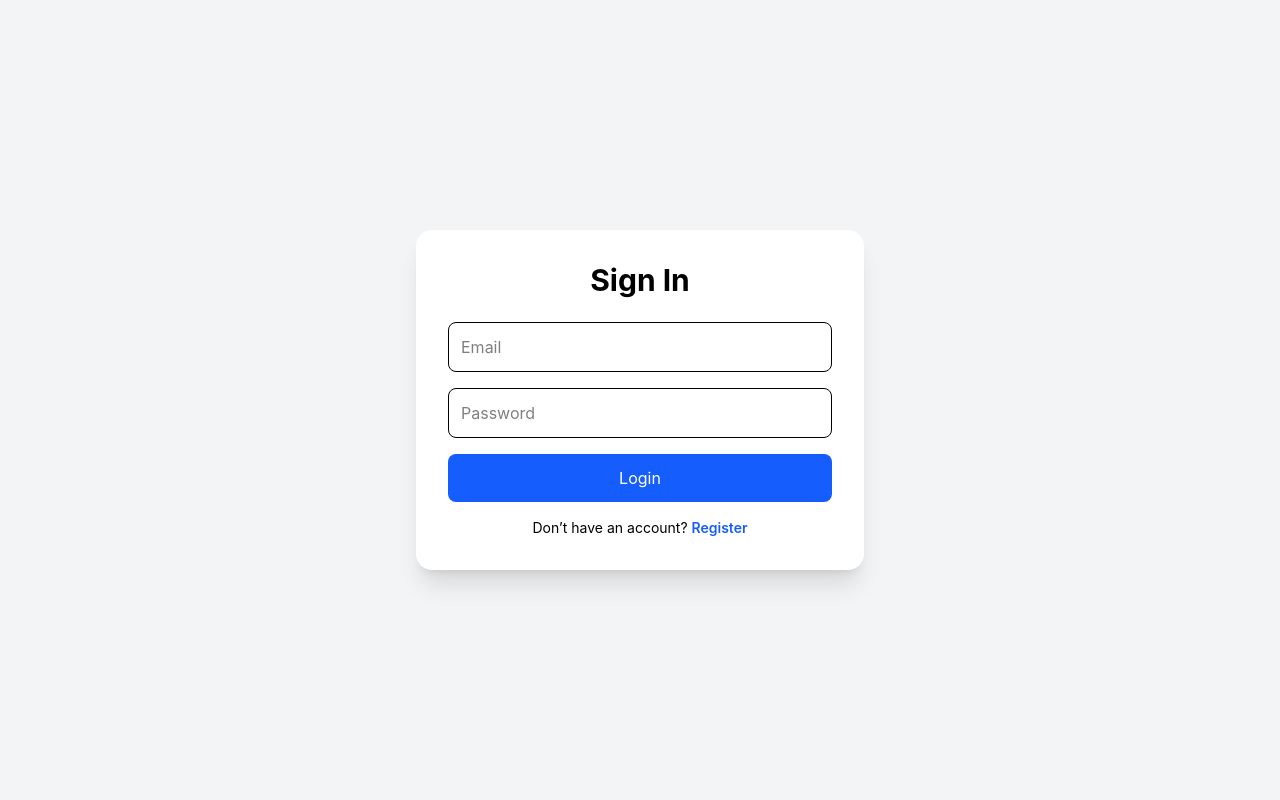
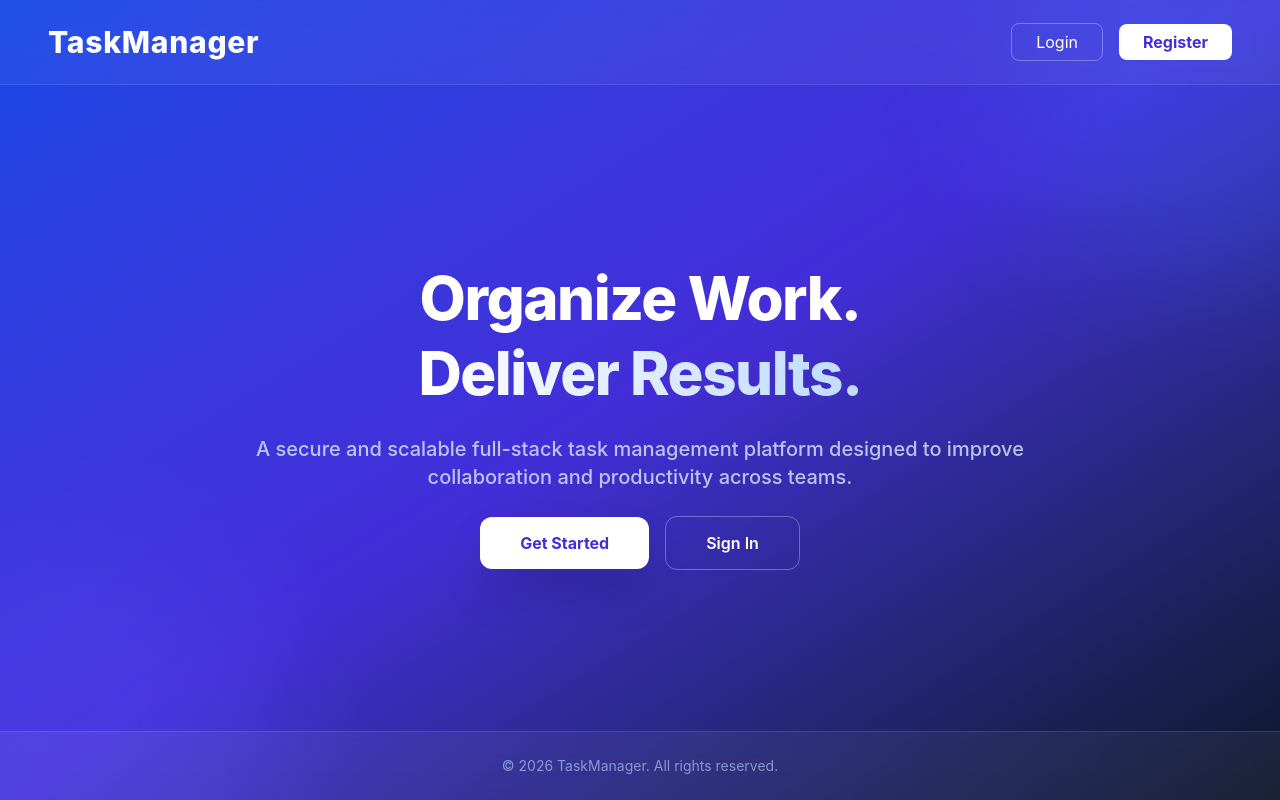
Before and after one commit to BBoruah10/Task_Manager, a React app in the folder frontend/: page / in a window 1280 px wide. Before the commit this address led to /login. Built offline with nearby package versions, Linux system fonts and the light colour scheme; the HTML template or start-up script is replaced by a standard one.

Commit message:
Upgraded the UI

```diff
--- a/frontend/package.json
+++ b/frontend/package.json
@@ -12,6 +12,7 @@
   "dependencies": {
     "@tailwindcss/vite": "^4.2.0",
     "axios": "^1.13.5",
+    "framer-motion": "^12.34.3",
     "lucide-react": "^0.575.0",
     "react": "^19.2.0",
     "react-dom": "^19.2.0",
--- a/frontend/src/App.jsx
+++ b/frontend/src/App.jsx
@@ -7,6 +7,7 @@ import Dashboard from "./pages/Dashboard";
 import ProtectedRoute from "./components/ProtectedRoute";
 import Tasks from "./pages/Tasks";
 import CreateTask from "./pages/CreateTask";
+import Home from "./pages/Home";
 
 // Prevent logged-in users from going back to login/register
 const PublicRoute = ({ children }) => {
@@ -19,7 +20,10 @@ function App() {
     <BrowserRouter>
       <AuthProvider>
         <Routes>
+
+          <Route path="/" element={<Home />} />
           {/* Public Routes */}
+
           <Route
             path="/login"
             element={
@@ -64,7 +68,7 @@ function App() {
             }
           />
           {/* Default Route */}
-          <Route path="*" element={<Navigate to="/login" />} />
+          <Route path="*" element={<Navigate to="/" />} />
         </Routes>
       </AuthProvider>
     </BrowserRouter>
--- /dev/null
+++ b/frontend/src/pages/Home.jsx
@@ -0,0 +1,110 @@
+import { Link } from "react-router-dom";
+import { motion } from "framer-motion";
+
+const Home = () => {
+  return (
+    <div className="relative min-h-screen text-white flex flex-col overflow-hidden">
+
+      {/* Animated Gradient Background */}
+      <div className="absolute inset-0 bg-gradient-to-br from-blue-700 via-indigo-700 to-slate-900"></div>
+
+      {/* Floating Glow Effects */}
+      <motion.div
+        animate={{ y: [0, -20, 0] }}
+        transition={{ repeat: Infinity, duration: 6 }}
+        className="absolute top-[-120px] right-[-120px] w-[400px] h-[400px] bg-blue-500 opacity-20 rounded-full blur-3xl"
+      />
+
+      <motion.div
+        animate={{ y: [0, 20, 0] }}
+        transition={{ repeat: Infinity, duration: 8 }}
+        className="absolute bottom-[-120px] left-[-120px] w-[400px] h-[400px] bg-indigo-500 opacity-20 rounded-full blur-3xl"
+      />
+
+      <div className="relative z-10 flex flex-col min-h-screen">
+
+        {/* Navbar */}
+        <nav className="flex justify-between items-center px-12 py-6 backdrop-blur-md bg-white/5 border-b border-white/10">
+          <h1 className="text-3xl font-extrabold tracking-wide">
+            TaskManager
+          </h1>
+
+          <div className="space-x-4">
+            <Link
+              to="/login"
+              className="px-6 py-2 rounded-lg border border-white/30 hover:bg-white/10 transition"
+            >
+              Login
+            </Link>
+
+            <Link
+              to="/register"
+              className="px-6 py-2 rounded-lg bg-white text-indigo-700 font-bold hover:bg-gray-100 transition"
+            >
+              Register
+            </Link>
+          </div>
+        </nav>
+
+        {/* Hero Section */}
+        <div className="flex flex-1 items-center justify-center px-6">
+          <motion.div
+            initial={{ opacity: 0, y: 40 }}
+            animate={{ opacity: 1, y: 0 }}
+            transition={{ duration: 0.8 }}
+            className="text-center max-w-3xl"
+          >
+            <h2 className="text-5xl md:text-6xl font-extrabold mb-6 leading-tight tracking-tight">
+              Organize Work.
+              <br />
+              <span className="bg-gradient-to-r from-white to-blue-200 bg-clip-text text-transparent">
+                Deliver Results.
+              </span>
+            </h2>
+
+            <p className="text-lg md:text-xl text-blue-100/80 mb-10 font-medium">
+              A secure and scalable full-stack task management platform
+              designed to improve collaboration and productivity across teams.
+            </p>
+
+            <div className="space-x-4">
+              <motion.div
+                whileHover={{ scale: 1.05 }}
+                whileTap={{ scale: 0.98 }}
+                className="inline-block"
+              >
+                <Link
+                  to="/register"
+                  className="px-10 py-4 bg-white text-indigo-700 font-bold rounded-xl shadow-2xl"
+                >
+                  Get Started
+                </Link>
+              </motion.div>
+
+              <motion.div
+                whileHover={{ scale: 1.05 }}
+                whileTap={{ scale: 0.98 }}
+                className="inline-block"
+              >
+                <Link
+                  to="/login"
+                  className="px-10 py-4 border border-white/30 rounded-xl hover:bg-white/10 transition font-semibold"
+                >
+                  Sign In
+                </Link>
+              </motion.div>
+            </div>
+          </motion.div>
+        </div>
+
+        {/* Footer */}
+        <footer className="text-center py-6 text-blue-200/60 text-sm border-t border-white/10 backdrop-blur-md bg-white/5">
+          © {new Date().getFullYear()} TaskManager. All rights reserved.
+        </footer>
+
+      </div>
+    </div>
+  );
+};
+
+export default Home;
--- a/frontend/src/pages/Login.jsx
+++ b/frontend/src/pages/Login.jsx
@@ -26,23 +26,45 @@ const Login = () => {
     }
   };
 
-  return (
-    <div className="min-h-screen flex items-center justify-center bg-gray-100">
-      <div className="w-full max-w-md bg-white p-8 rounded-2xl shadow-xl">
-        <h2 className="text-3xl font-bold text-center mb-6">Sign In</h2>
+ return (
+  <div className="relative min-h-screen flex items-center justify-center overflow-hidden">
+
+    {/* Background Gradient (Same as Home) */}
+    <div className="absolute inset-0 bg-gradient-to-br from-blue-700 via-indigo-700 to-slate-900"></div>
+
+    {/* Soft Glow */}
+    <div className="absolute top-[-150px] right-[-150px] w-[450px] h-[450px] bg-blue-500 opacity-20 rounded-full blur-3xl animate-pulse"></div>
+    <div className="absolute bottom-[-150px] left-[-150px] w-[450px] h-[450px] bg-indigo-500 opacity-20 rounded-full blur-3xl animate-pulse"></div>
+
+    {/* Animated Card */}
+    <div className="relative z-10 w-full max-w-md animate-fadeIn">
+
+      <div className="bg-gradient-to-br from-white via-blue-50 to-indigo-100
+                      p-10 rounded-3xl shadow-2xl border border-white/40">
+
+        <h2 className="text-4xl font-extrabold text-center text-slate-800 mb-2">
+          Welcome Back
+        </h2>
+
+        <p className="text-center text-slate-600 mb-8 font-medium">
+          Sign in to access your dashboard
+        </p>
 
         {error && (
-          <div className="bg-red-100 text-red-600 p-3 rounded mb-4 text-sm">
+          <div className="bg-red-100 text-red-600 p-3 rounded-lg mb-4 text-sm">
             {error}
           </div>
         )}
 
-        <form onSubmit={handleSubmit} className="space-y-4">
+        <form onSubmit={handleSubmit} className="space-y-5">
           <input
             type="email"
             required
             placeholder="Email"
-            className="w-full p-3 border rounded-lg focus:ring-2 focus:ring-blue-500 outline-none"
+            className="w-full p-3 bg-white border border-slate-300 rounded-xl
+                       text-slate-800 font-medium
+                       focus:ring-2 focus:ring-indigo-400
+                       focus:border-indigo-400 outline-none transition"
             onChange={(e) =>
               setForm({ ...form, email: e.target.value })
             }
@@ -52,24 +74,34 @@ const Login = () => {
             type="password"
             required
             placeholder="Password"
-            className="w-full p-3 border rounded-lg focus:ring-2 focus:ring-blue-500 outline-none"
+            className="w-full p-3 bg-white border border-slate-300 rounded-xl
+                       text-slate-800 font-medium
+                       focus:ring-2 focus:ring-indigo-400
+                       focus:border-indigo-400 outline-none transition"
             onChange={(e) =>
               setForm({ ...form, password: e.target.value })
             }
           />
 
-          <Button loading={loading}>Login</Button>
+          <div className="pt-2">
+            <Button loading={loading}>Login</Button>
+          </div>
         </form>
 
-        <p className="text-center text-sm mt-4">
+        <p className="text-center text-sm mt-6 text-slate-600 font-medium">
           Don’t have an account?{" "}
-          <Link to="/register" className="text-blue-600 font-semibold">
+          <Link
+            to="/register"
+            className="text-indigo-600 font-bold hover:underline"
+          >
             Register
           </Link>
         </p>
       </div>
     </div>
-  );
+  </div>
+);
+
 };
 
 export default Login;
--- a/frontend/src/pages/Register.jsx
+++ b/frontend/src/pages/Register.jsx
@@ -36,24 +36,45 @@ const Register = () => {
   };
 
   return (
-    <div className="min-h-screen flex items-center justify-center bg-gray-100">
-      <div className="w-full max-w-md bg-white p-8 rounded-2xl shadow-xl">
-        <h2 className="text-3xl font-bold text-center mb-6">
+  <div className="relative min-h-screen flex items-center justify-center overflow-hidden">
+
+    {/* Background Gradient (Same as Home & Login) */}
+    <div className="absolute inset-0 bg-gradient-to-br from-blue-700 via-indigo-700 to-slate-900"></div>
+
+    {/* Soft Glow Effects */}
+    <div className="absolute top-[-150px] right-[-150px] w-[450px] h-[450px] bg-blue-500 opacity-20 rounded-full blur-3xl animate-pulse"></div>
+    <div className="absolute bottom-[-150px] left-[-150px] w-[450px] h-[450px] bg-indigo-500 opacity-20 rounded-full blur-3xl animate-pulse"></div>
+
+    {/* Animated Card */}
+    <div className="relative z-10 w-full max-w-md animate-fadeIn">
+
+      <div className="bg-gradient-to-br from-white via-blue-50 to-indigo-100
+                      p-10 rounded-3xl shadow-2xl border border-white/40">
+
+        <h2 className="text-4xl font-extrabold text-center text-slate-800 mb-2">
           Create Account
         </h2>
 
+        <p className="text-center text-slate-600 mb-8 font-medium">
+          Join us and start managing tasks efficiently
+        </p>
+
         {error && (
-          <div className="bg-red-100 text-red-600 p-3 rounded mb-4 text-sm">
+          <div className="bg-red-100 text-red-600 p-3 rounded-lg mb-4 text-sm">
             {error}
           </div>
         )}
 
-        <form onSubmit={handleSubmit} className="space-y-4">
+        <form onSubmit={handleSubmit} className="space-y-5">
+
           <input
             type="text"
             required
             placeholder="Full Name"
-            className="w-full p-3 border rounded-lg focus:ring-2 focus:ring-green-500 outline-none"
+            className="w-full p-3 bg-white border border-slate-300 rounded-xl
+                       text-slate-800 font-medium
+                       focus:ring-2 focus:ring-indigo-400
+                       focus:border-indigo-400 outline-none transition"
             onChange={(e) =>
               setForm({ ...form, name: e.target.value })
             }
@@ -63,7 +84,10 @@ const Register = () => {
             type="email"
             required
             placeholder="Email"
-            className="w-full p-3 border rounded-lg focus:ring-2 focus:ring-green-500 outline-none"
+            className="w-full p-3 bg-white border border-slate-300 rounded-xl
+                       text-slate-800 font-medium
+                       focus:ring-2 focus:ring-indigo-400
+                       focus:border-indigo-400 outline-none transition"
             onChange={(e) =>
               setForm({ ...form, email: e.target.value })
             }
@@ -73,24 +97,34 @@ const Register = () => {
             type="password"
             required
             placeholder="Password"
-            className="w-full p-3 border rounded-lg focus:ring-2 focus:ring-green-500 outline-none"
+            className="w-full p-3 bg-white border border-slate-300 rounded-xl
+                       text-slate-800 font-medium
+                       focus:ring-2 focus:ring-indigo-400
+                       focus:border-indigo-400 outline-none transition"
             onChange={(e) =>
               setForm({ ...form, password: e.target.value })
             }
           />
 
-          <Button loading={loading}>Register</Button>
+          <div className="pt-2">
+            <Button loading={loading}>Register</Button>
+          </div>
         </form>
 
-        <p className="text-center text-sm mt-4">
+        <p className="text-center text-sm mt-6 text-slate-600 font-medium">
           Already have an account?{" "}
-          <Link to="/login" className="text-green-600 font-semibold">
+          <Link
+            to="/login"
+            className="text-indigo-600 font-bold hover:underline"
+          >
             Login
           </Link>
         </p>
+
       </div>
     </div>
-  );
+  </div>
+);
 };
 
 export default Register;
```
Also changed, not shown: frontend/src/components/layout/Navbar.jsx (+18 -4 lines), frontend/src/components/layout/Sidebar.jsx (+25 -18 lines), frontend/src/pages/Dashboard.jsx (+54 -29 lines), 2 other files (tests, documents, lock files or other folders).
